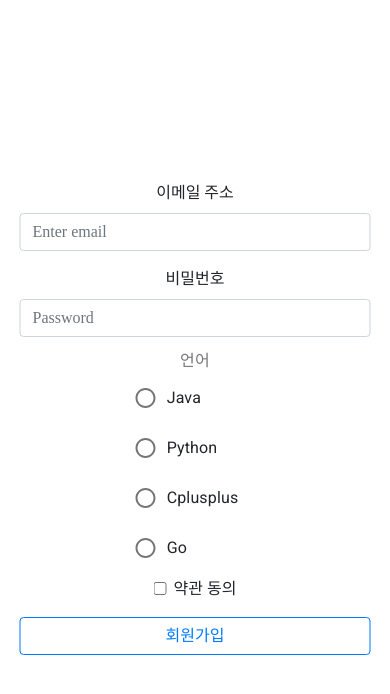
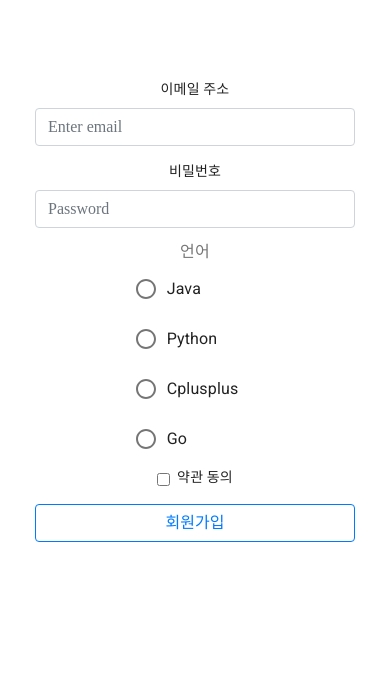
Before and after one commit to WSJMdev/webserver, a React (Create React App) app: page / in a window 390 px wide. Shown: the top 694 px of the page. Built offline with nearby package versions, Linux system fonts and the light colour scheme.

Commit message:
change ui

```diff
--- a/src/App.js
+++ b/src/App.js
@@ -1,10 +1,10 @@
-import Register from './components/register';
+import RegisterContainer from './components/registerContainer.js';
 
 import 'bootstrap/dist/css/bootstrap.min.css';
 function App() {
   return (
     <div className="App">
-      <Register />
+      <RegisterContainer />
     </div>
   );
 }
--- a/src/components/register.js
+++ b/src/components/register.js
@@ -43,7 +43,7 @@ export default () => {
         }
     }
     return(
-        <div>
+        <div className={style.In}>
             <Form className={style.LoginContainer} onSubmit={handleSubmit}>
                 <Form.Group controlId="formBasicEmail">
                     <Form.Label>이메일 주소</Form.Label>
--- /dev/null
+++ b/src/components/registerContainer.js
@@ -0,0 +1,65 @@
+import React from 'react';
+import CssBaseline from '@material-ui/core/CssBaseline';
+import Link from '@material-ui/core/Link';
+import Paper from '@material-ui/core/Paper';
+import Grid from '@material-ui/core/Grid';
+import Typography from '@material-ui/core/Typography';
+import { makeStyles } from '@material-ui/core/styles';
+import Register from './register.js';
+function Copyright() {
+    return (
+      <Typography variant="body2" color="textSecondary" align="center">
+        {'Copyright © '}
+        <Link color="inherit" href="https://material-ui.com/">
+          Your Website
+        </Link>{' '}
+        {new Date().getFullYear()}
+        {'.'}
+      </Typography>
+    );
+  }
+
+  const useStyles = makeStyles((theme) => ({
+    root: {
+      height: '100vh',
+    },
+    image: {
+      backgroundImage: 'url(https://source.unsplash.com/random)',
+      backgroundRepeat: 'no-repeat',
+      backgroundColor:
+        theme.palette.type === 'light' ? theme.palette.grey[50] : theme.palette.grey[900],
+      backgroundSize: 'cover',
+      backgroundPosition: 'center',
+    },
+    paper: {
+      margin: theme.spacing(8, 4),
+      display: 'flex',
+      flexDirection: 'column',
+      alignItems: 'center',
+    },
+    avatar: {
+      margin: theme.spacing(1),
+      backgroundColor: theme.palette.secondary.main,
+    },
+    form: {
+      width: '100%', // Fix IE 11 issue.
+      marginTop: theme.spacing(1),
+    },
+    submit: {
+      margin: theme.spacing(3, 0, 2),
+    },
+}));
+
+  export default () => {
+    const classes = useStyles();
+
+    return (
+      <Grid container component="main" className={classes.root}>
+        <CssBaseline />
+        <Grid item xs={false} sm={4} md={7} className={classes.image} />
+        <Grid item xs={12} sm={8} md={5} component={Paper} elevation={6} square>
+          <Register />
+        </Grid>
+      </Grid>
+    );
+  }
--- a/src/css/Login.module.css
+++ b/src/css/Login.module.css
@@ -1,10 +1,12 @@
 
 .LoginContainer{
-    width:20rem;
-    position:absolute;
-    top:50%;
-    left:50%;
-    transform:translate(-50%, -50%);
+    width:60%;
+    max-width:20rem;
+    display: inline-block;
+}
+.In{
+    text-align: center;
+    margin: 20rem auto;
 }
 
 .LoginButton{
@@ -29,4 +31,8 @@
         width:90%;
         font-family: NotoSansKR-Medium;
     }
+    .In{
+        text-align: center;
+        margin: 5rem auto;
+    }
 }
```
